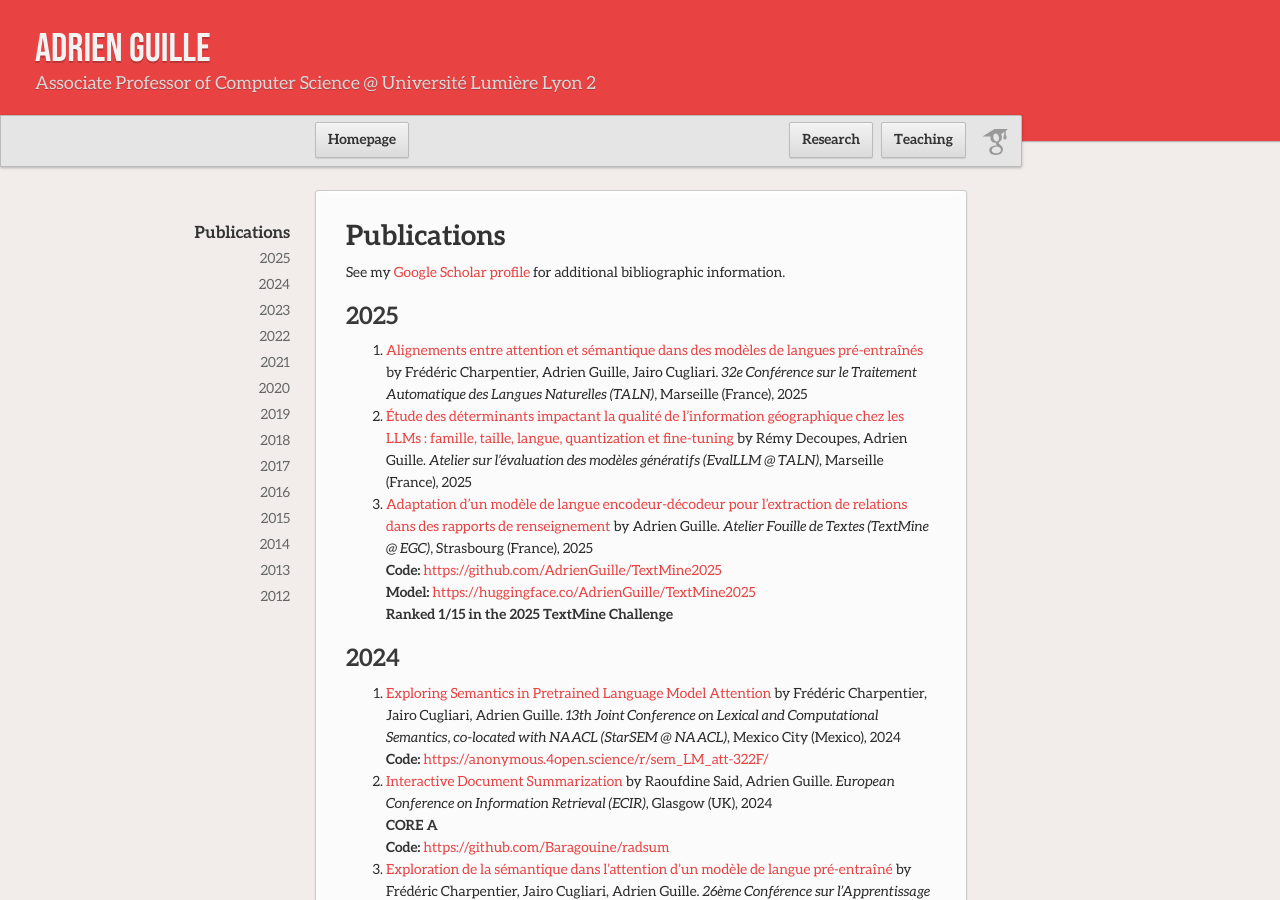
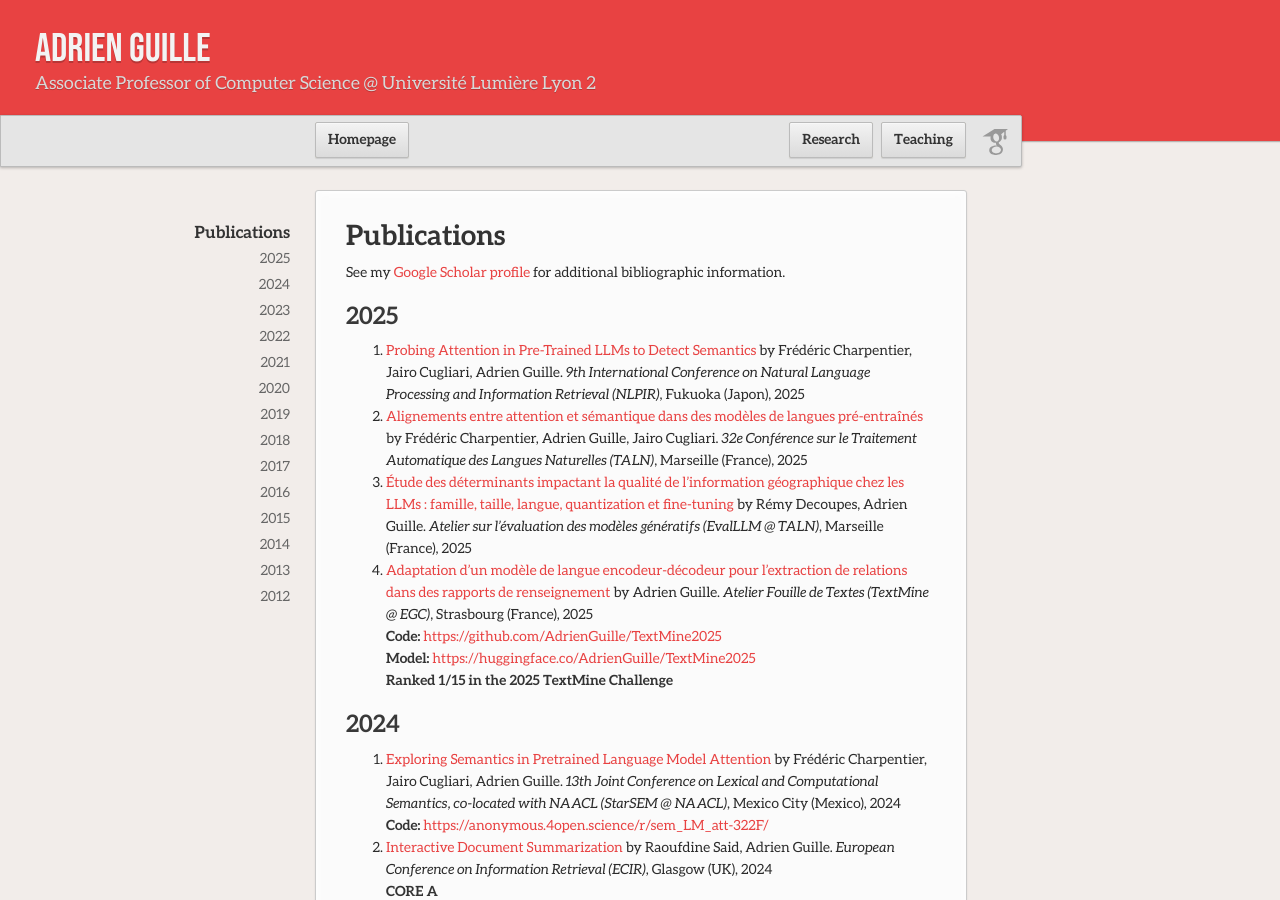
Before and after one commit to AdrienGuille/adrienguille.github.io, a Jekyll site: the page built from publications.md, in a window 1280 px wide and 900 px high. Built offline with Jekyll 4.4.1, drawn with Linux system fonts in a browser that asks for light colours; our own code applies the rules of GitHub Pages for plain Markdown files.

Commit message:
Update publications.md

```diff
--- a/publications.md
+++ b/publications.md
@@ -3,6 +3,7 @@
 See my [Google Scholar profile](https://scholar.google.com/citations?user=mM_oO18AAAAJ) for additional bibliographic information.
 
 ## 2025
+- [Probing Attention in Pre-Trained LLMs to Detect Semantics](#) by Frédéric Charpentier, Jairo Cugliari, Adrien Guille. *9th International Conference on Natural Language Processing and Information Retrieval (NLPIR)*, Fukuoka (Japon), 2025
 - [Alignements entre attention et sémantique dans des modèles de langues pré-entraînés](https://aclanthology.org/2025.jeptalnrecital-taln.6.pdf) by Frédéric Charpentier, Adrien Guille, Jairo Cugliari. *32e Conférence sur le Traitement Automatique des Langues Naturelles (TALN)*, Marseille (France), 2025
 - [Étude des déterminants impactant la qualité de l'information géographique chez les LLMs : famille, taille, langue, quantization et fine-tuning](https://aclanthology.org/2025.jeptalnrecital-evalllm.9.pdf) by Rémy Decoupes, Adrien Guille. *Atelier sur l'évaluation des modèles génératifs (EvalLLM @ TALN)*, Marseille (France), 2025
 - [Adaptation d'un modèle de langue encodeur-décodeur pour l'extraction de relations dans des rapports de renseignement](https://raw.githubusercontent.com/AdrienGuille/TextMine2025/refs/heads/main/Article.pdf) by Adrien Guille. *Atelier Fouille de Textes (TextMine @ EGC)*, Strasbourg (France), 2025
```
